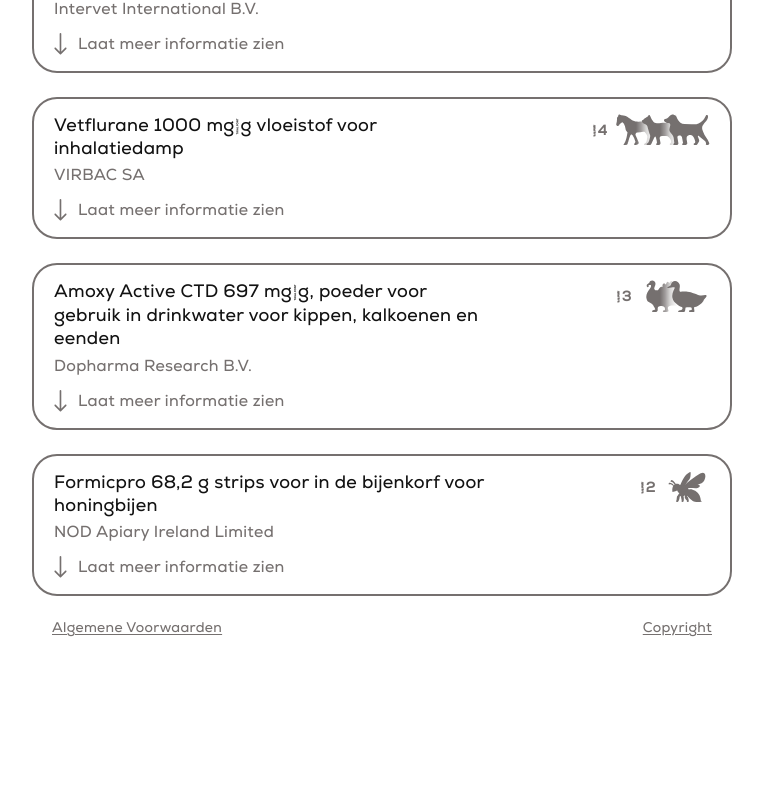
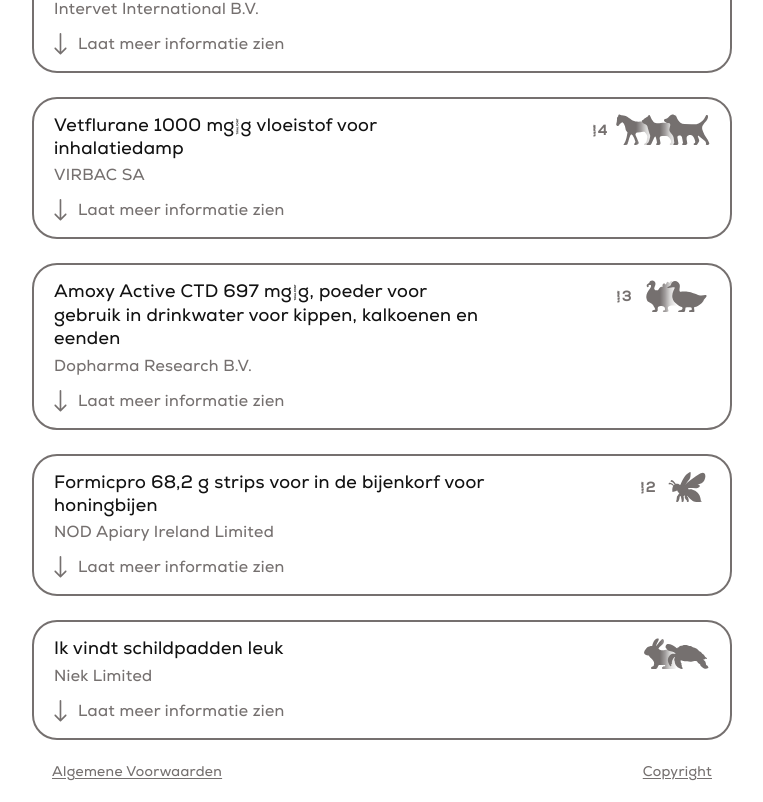
Before and after one commit to cactusniek/Vetly, a React (Vite) app: page / in a window 1280 px wide. Shown: the part 337-1139 px from the top of the page, without its empty margins (258-1021 px from the left). Before the commit the page ends 995 px from the top, so only its background shows below. Built offline with nearby package versions, Linux system fonts and the light colour scheme.

Commit message:
update: removed Medicine.tsx border change

```diff
--- a/src/App.tsx
+++ b/src/App.tsx
@@ -72,6 +72,16 @@
         registratienummer: '126198',
         procedurenummer: 'IE/V/0515/001',
     },
+
+    {
+        productnaam: 'Ik vindt schildpadden leuk',
+        handelsvergunninghouder: 'Niek Limited',
+        afleverstatus: 'VRIJ - Vrij verkrijgbaar zonder diergeneeskundig voorschrift [recept]',
+        doeldieren: 'Reptielen#Konijnen',
+        bijsluiterUrl: '#',
+        registratienummer: '126198',
+        procedurenummer: 'IE/V/0515/001',
+    },
 ]
 
 function App() {
--- a/src/components/Medicine.tsx
+++ b/src/components/Medicine.tsx
@@ -118,7 +118,7 @@
     return (
         <div className="medicine">
             <div
-                className={`container_medicine ${showMore ? 'open' : ''}`}
+                className="container_medicine"
                 onClick={() => {
                     if (!showMore && window.innerWidth <= 640) {
                         setShowMore(true)
```
